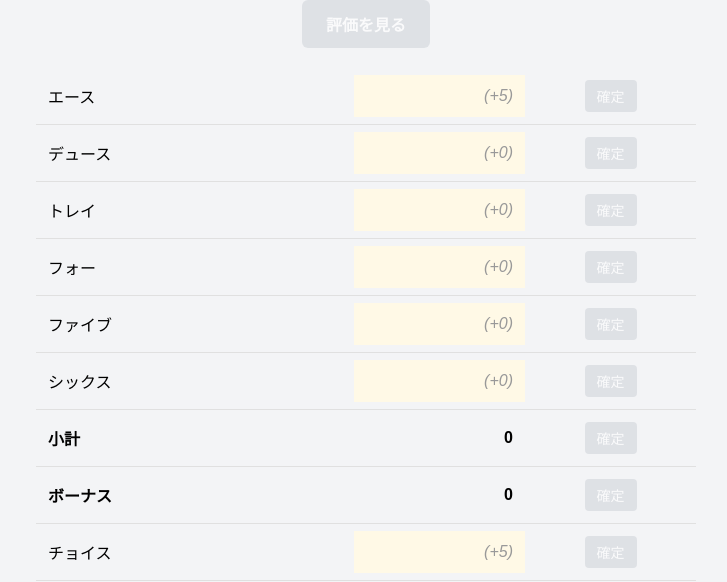
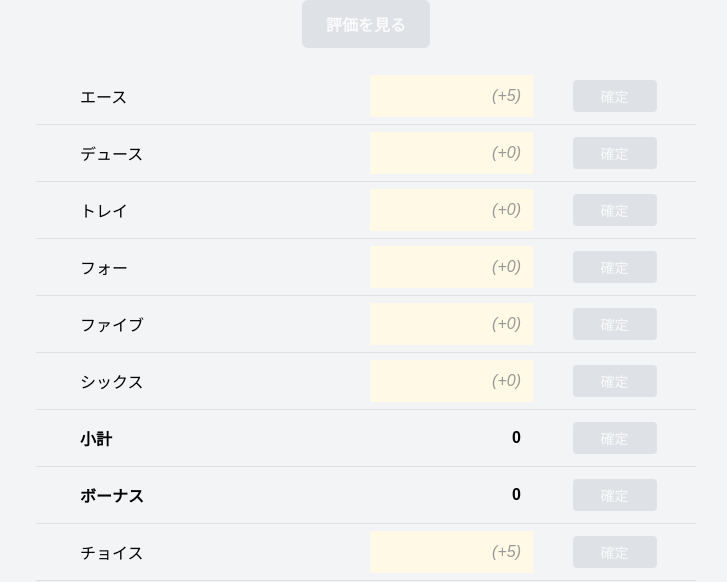
Before and after one commit to mat-der-D/yacht-evaluator-web, a React (Vite) app: page / in a window 1280 px wide. Shown: the part 218-800 px from the top of the page, without its empty margins (274-1001 px from the left). Built offline with nearby package versions, Linux system fonts and the light colour scheme; no server answers.

Commit message:
[feat] Adjust margins

```diff
--- a/src/styles/global.css
+++ b/src/styles/global.css
@@ -147,6 +147,7 @@ button {
 .score-label {
   text-align: left;
   flex: 2;
+  margin-left: 2em;
 }
 
 .score-value {
@@ -176,7 +177,7 @@ button {
 
 /* ボタン */
 .score-sheet button {
-  padding: 6px 12px;
+  padding: 6px 28px;
   background-color: #3b82f6;
   color: white;
   border: none;
```
